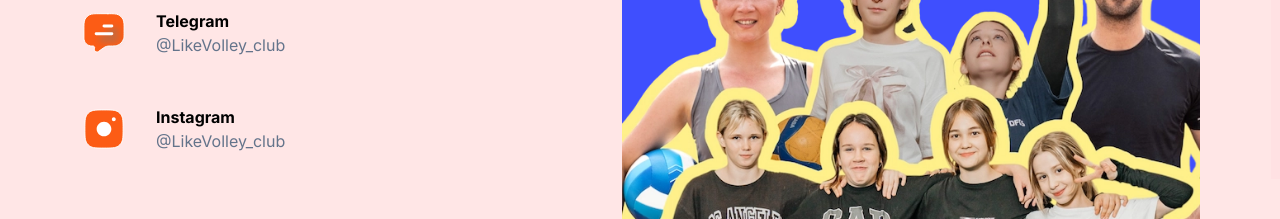
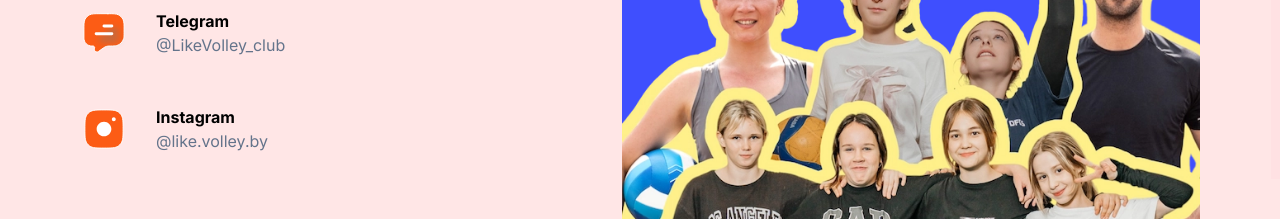
Before and after one commit to evgeniyworkbel/like-volley, a Next.js app: page / in a window 1280 px wide. Shown: the part 1600-1819 px from the top of the page. Built offline with nearby package versions, Linux system fonts and the light colour scheme; a web font is replaced by a local one.

Commit message:
refactor(shared): chandge contacts

```diff
--- a/src/shared/constants/contacts.ts
+++ b/src/shared/constants/contacts.ts
@@ -2,7 +2,7 @@ import { formatPhone } from "../lib";
 
 const contacts = {
   phone: "+375298020748",
-  instagram: "LikeVolley_club",
+  instagram: "like.volley.by",
   telegram: "LikeVolley_club",
 } as const;
 
@@ -11,15 +11,15 @@ export const contactsLinks = {
     href: "/",
   },
   instagram: {
-    href: "https://www.instagram.com/like.volley.by",
+    href: `https://www.instagram.com/${contacts.instagram}`,
     label: `@${contacts.instagram}`,
   },
   phone: {
-    href: "tel:+375298020748",
-    label: formatPhone(`${contacts.phone}`),
+    href: `tel:${contacts.phone}`,
+    label: formatPhone(contacts.phone),
   },
   telegram: {
-    href: "https://t.me/s/LikeVolley_club",
+    href: `https://t.me/s/${contacts.telegram}`,
     label: `@${contacts.telegram}`,
   },
   gallery: {
```
